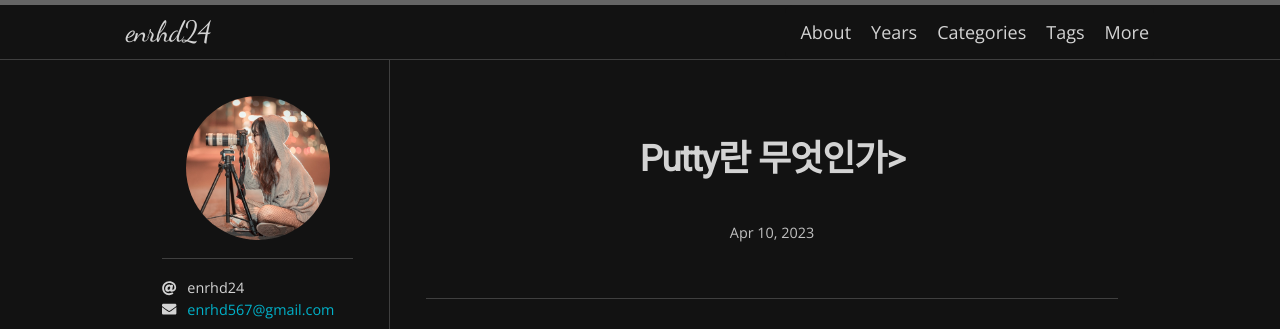
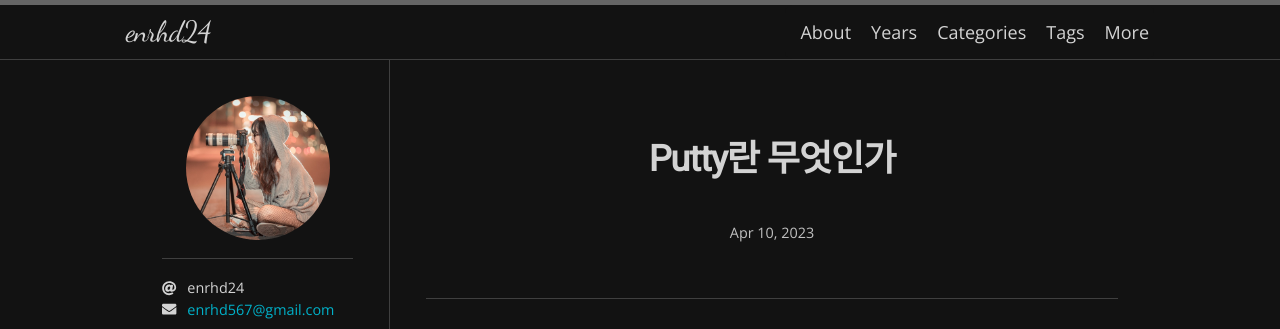
Before and after one commit to enrhd24/enrhd24.github.io, a Jekyll site: the page built from _posts/2023-04-13-Putty.md, in a window 1280 px wide. Shown: the top 329 px of the page. Built offline with Jekyll 4.4.1, drawn with Linux system fonts in a browser that asks for light colours; nearby versions of some CDN libraries; some web fonts are replaced.

Commit message:
git.io Updated

```diff
--- a/_posts/2023-04-13-Putty.md
+++ b/_posts/2023-04-13-Putty.md
@@ -1,6 +1,6 @@
 ---
 layout: post
-title: "Putty란 무엇인가>"
+title: "Putty란 무엇인가"
 date: 2023-04-10 11:00:00 +0900
 categories: Putty
 tag: [Putty]
```
